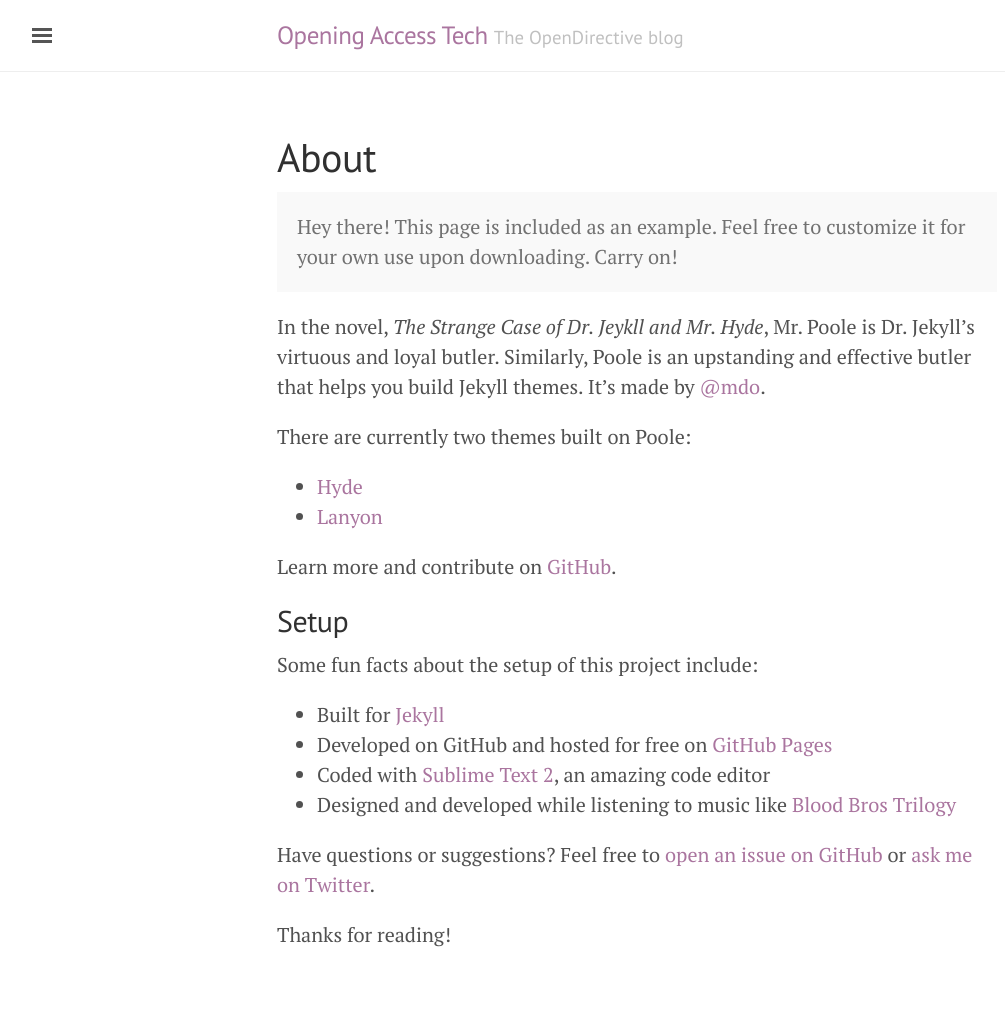
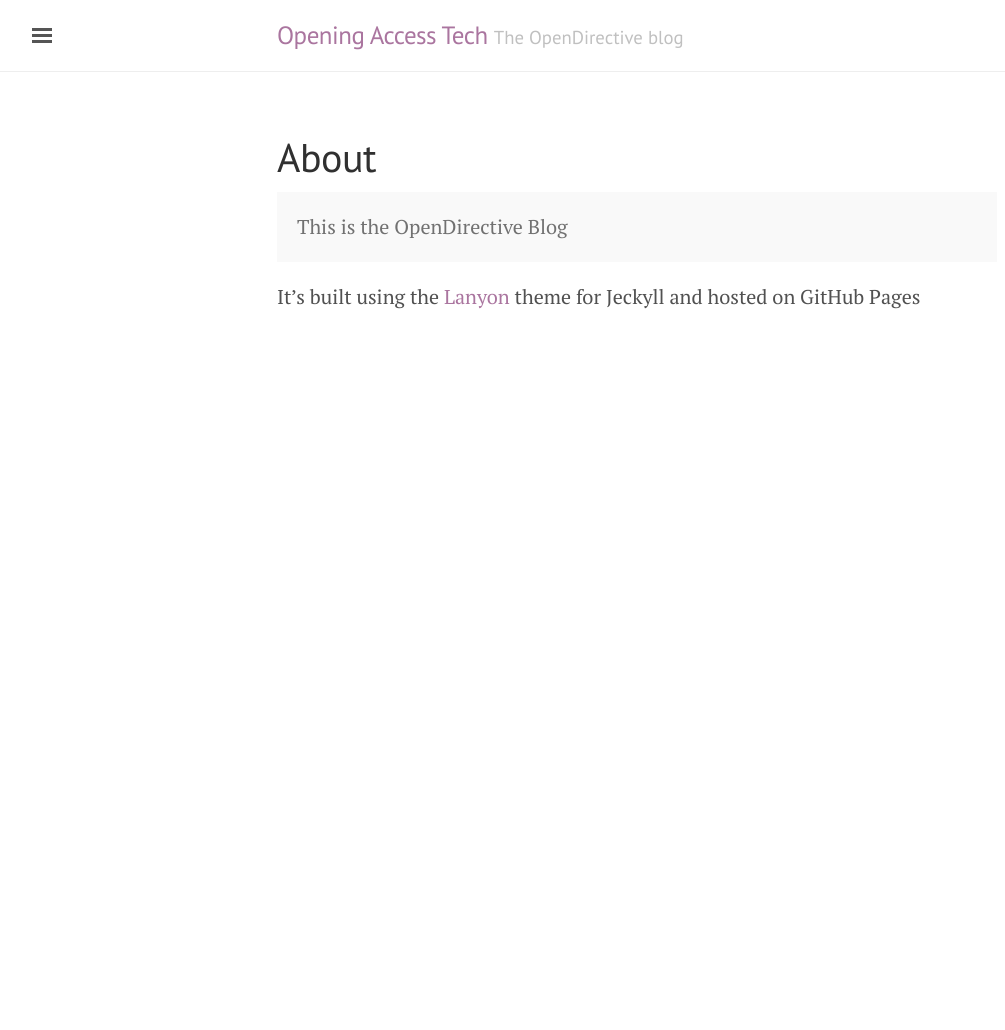
Before and after one commit to OpenDirective/opendirective.github.io, a Jekyll site: the page built from about.md, in a window 1280 px wide. Shown: the whole page, without its empty margins (3-1008 px from the left). Built offline with Jekyll 4.4.1, drawn with Linux system fonts in a browser that asks for light colours; after the commit the page ends 900 px from its top, so only the background shows below that.

Commit message:
Fix about page

```diff
--- a/about.md
+++ b/about.md
@@ -4,27 +4,7 @@ title: About
 ---
 
 <p class="message">
-  Hey there! This page is included as an example. Feel free to customize it for your own use upon downloading. Carry on!
+  This is the OpenDirective Blog
 </p>
 
-In the novel, *The Strange Case of Dr. Jeykll and Mr. Hyde*, Mr. Poole is Dr. Jekyll's virtuous and loyal butler. Similarly, Poole is an upstanding and effective butler that helps you build Jekyll themes. It's made by [@mdo](https://twitter.com/mdo).
-
-There are currently two themes built on Poole:
-
-* [Hyde](http://hyde.getpoole.com)
-* [Lanyon](http://lanyon.getpoole.com)
-
-Learn more and contribute on [GitHub](https://github.com/poole).
-
-## Setup
-
-Some fun facts about the setup of this project include:
-
-* Built for [Jekyll](http://jekyllrb.com)
-* Developed on GitHub and hosted for free on [GitHub Pages](https://pages.github.com)
-* Coded with [Sublime Text 2](http://sublimetext.com), an amazing code editor
-* Designed and developed while listening to music like [Blood Bros Trilogy](https://soundcloud.com/maddecent/sets/blood-bros-series)
-
-Have questions or suggestions? Feel free to [open an issue on GitHub](https://github.com/poole/issues/new) or [ask me on Twitter](https://twitter.com/mdo).
-
-Thanks for reading!
+It's built using the [Lanyon](http://lanyon.getpoole.com) theme for Jeckyll and hosted on GitHub Pages
```
